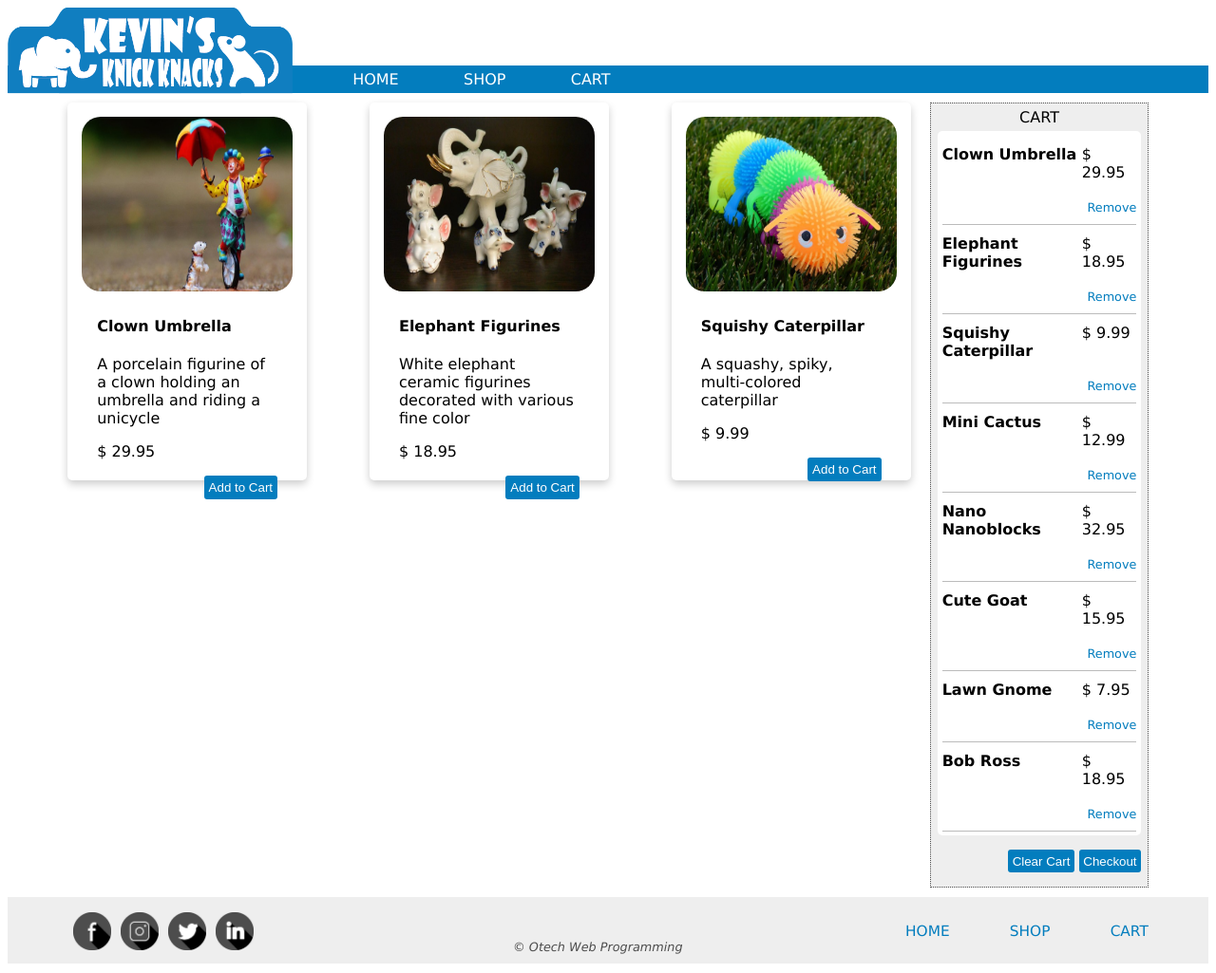
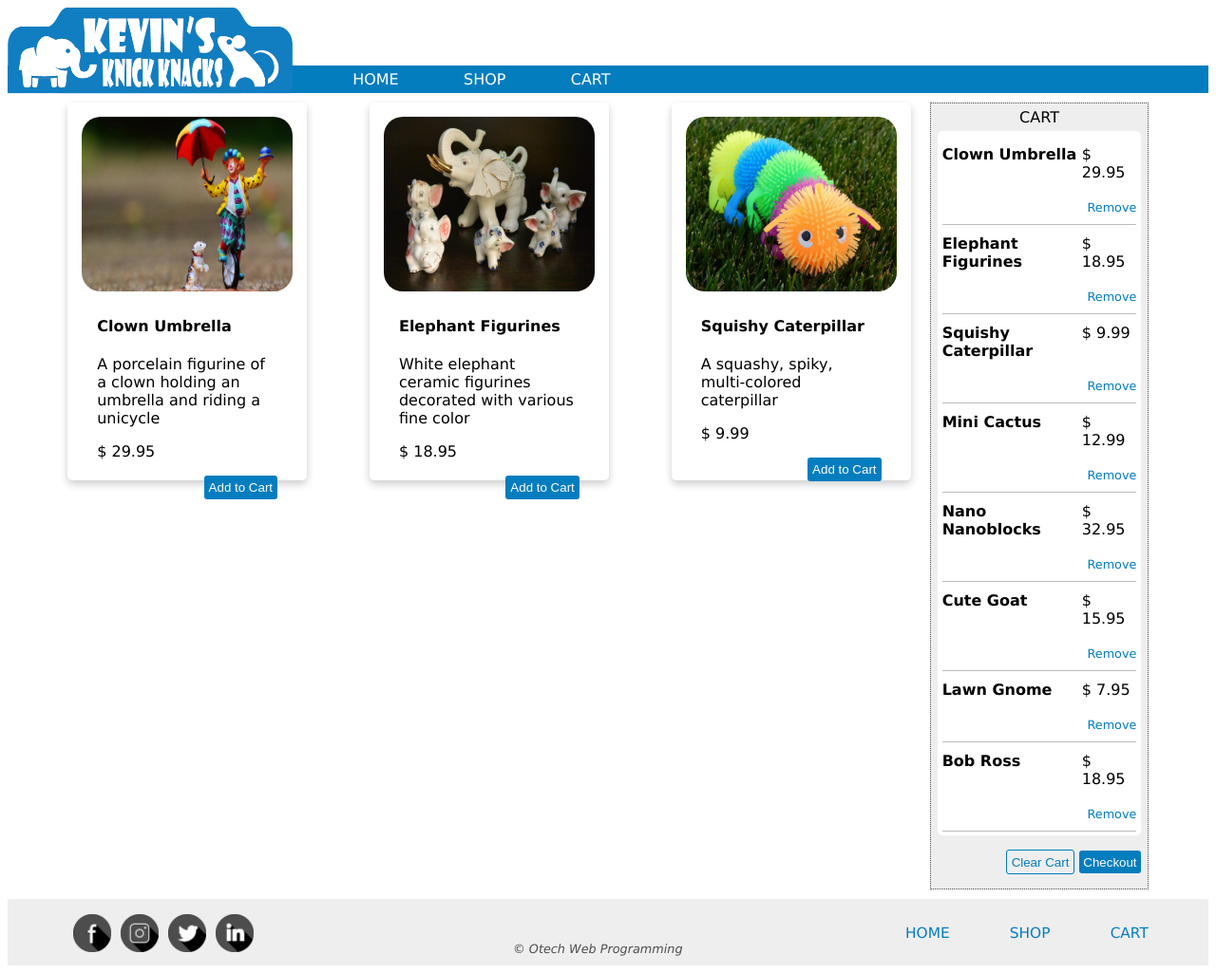
Before and after one commit to Sidney-Dorney/ShoppingExperience, a plain HTML site: page shop.html in a window 1280 px wide. Shown: the whole page at 95% size. Drawn offline with Linux system fonts and the light colour scheme.

Commit message:
fix #clearCartButton on style.css

```diff
--- a/style.css
+++ b/style.css
@@ -63,7 +63,7 @@ div#copyright {width: 200px;
                         color: #fff;
                         padding: 2%;
                         cursor: pointer;}
-#cartButtons #clearButton {background-color: #eee;
+#cartButtons #clearCartButton {background-color: #eee;
                         border: solid 1px #037dbe;
                         color: #037dbe;}
 .borderBottom {border-bottom: solid 1px #bbb;}
```
